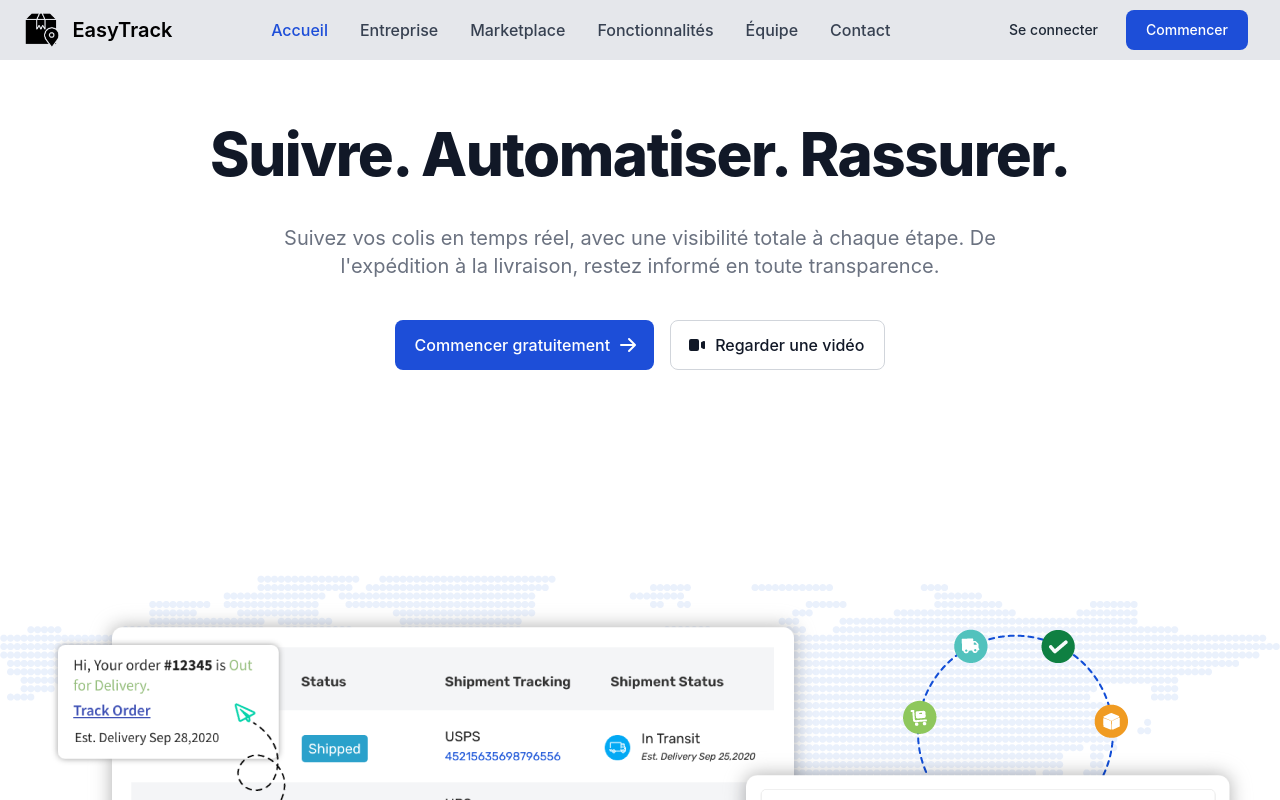
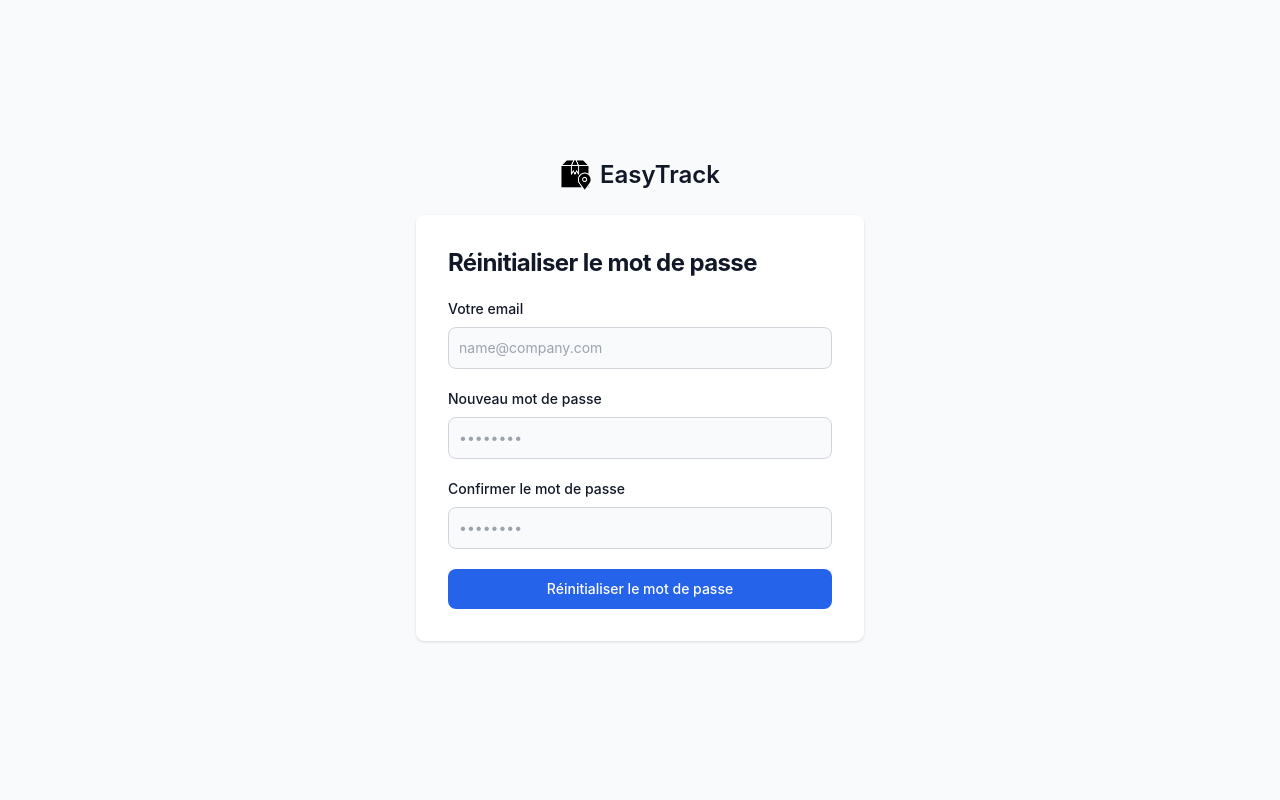
Before and after one commit to hezouBeke/Easy_Track_Front, a React (Vite) app in the folder Easy_front/: page /reset-password in a window 1280 px wide. Before the commit this address led to /home. Shown: the top 800 px of the page. Built offline with nearby package versions, Linux system fonts and the light colour scheme.

Commit message:
rest password session

```diff
--- a/Easy_front/src/App.jsx
+++ b/Easy_front/src/App.jsx
@@ -7,6 +7,7 @@ import CustomerDashboard from "./Components/Homepage/CustomerDashboard";
 import DriverDashboard from "./Components/Homepage/DriverDashboard";
 import AdminDashboard from "./Components/Admin/AdminDashboard";
 import CreateExpedition from "./Components/Admin/CreateExpedition";
+import ResetPassword from "./Components/ResetPassword ";
 
 function App() {
   return (
@@ -19,6 +20,7 @@ function App() {
         <Route path="/dashboard/driver" element={<DriverDashboard />} />
         <Route path="/dashboard/admin" element={<AdminDashboard />} />
         <Route path="/dashboard/admin/createshipment" element={<CreateExpedition />} />
+        <Route path="/reset-password" element={<ResetPassword />} />
         {/* Redirection de la racine vers Home */}
         <Route path="/" element={<Navigate replace to="/home" />} />
         {/* Gestion des routes non trouvées : redirection vers Home */}
--- a/Easy_front/src/Components/Admin/Shiptab.jsx
+++ b/Easy_front/src/Components/Admin/Shiptab.jsx
@@ -1,6 +1,6 @@
 function Shiptab() {
     return(
-        <section class="bg-white py-8 antialiased dark:bg-gray-900 md:py-16">
+        <section class="bg-white py-8 antialiased dark:bg-gray-800 md:py-16">
         <div class="mx-auto max-w-screen-xl px-4 2xl:px-0">
           <div class="mx-auto max-w-5xl">
             <div class="gap-4 sm:flex sm:items-center sm:justify-between">
--- a/Easy_front/src/Components/Login.jsx
+++ b/Easy_front/src/Components/Login.jsx
@@ -32,7 +32,6 @@ const Login = () => {
                 backgroundPosition: 'center',
                 backgroundRepeat: 'no-repeat',
                 height: '100vh'
-
             }}
         >
             <div className="flex flex-col items-center justify-center px-6 py-8 mx-auto md:h-screen lg:py-0">
@@ -102,7 +101,7 @@ const Login = () => {
                                         <label htmlFor="remember" className="text-gray-500 dark:text-gray-300">Se rappeler de moi</label>
                                     </div>
                                 </div>
-                                <a href="#" className="text-sm font-medium text-primary-600 hover:underline dark:text-primary-500">Mot de passe oublié?</a>
+                                <Link to="/reset-password" className="text-sm font-medium text-primary-600 hover:underline dark:text-primary-500">Mot de passe oublié?</Link>
                             </div>
                             <button type="submit" className="w-full text-white bg-primary-600 hover:bg-primary-700 focus:ring-4 focus:outline-none focus:ring-primary-300 font-medium rounded-lg text-sm px-5 py-2.5 text-center dark:bg-primary-600 dark:hover:bg-primary-700 dark:focus:ring-primary-800">Se connecter</button>
                             <p className="text-sm font-light text-gray-500 dark:text-gray-400">
@@ -115,4 +114,5 @@ const Login = () => {
         </section>
     );
 }
+
 export default Login;
--- a/Easy_front/src/Components/Register.jsx
+++ b/Easy_front/src/Components/Register.jsx
@@ -52,13 +52,14 @@ function Register() {
             const response = await authService.signup(formData);
             console.log('Account created:', response.data);
             setIsSuccessModalOpen(true);  // Ouvre le modal en cas de succès
-            setTimeout(() => {
-                setIsSuccessModalOpen(false);
-                navigate('/login');  // Redirige après la fermeture du modal
-            }, 3000);  // Le modal disparaît après 3 secondes
         } catch (error) {
             console.error('Error creating account:', error.response ? error.response.data : error.message);
         }
+    };
+
+    const closeSuccessModal = () => {
+        setIsSuccessModalOpen(false);
+        navigate('/login');  // Redirige après la fermeture du modal
     };
 
     return (
@@ -216,14 +217,21 @@ function Register() {
 
             {/* Modal de succès */}
             {isSuccessModalOpen && (
-                <div id="successModal" className="fixed top-4 right-4 flex items-center justify-center z-50">
-                    <div className="relative p-4 w-full max-w-sm h-full md:h-auto">
+                <div id="successModal" className="fixed inset-0 flex items-center justify-center z-50">
+                    <div className="relative p-4 w-full max-w-md h-full md:h-auto">
                         <div className="relative p-4 text-center bg-white rounded-lg shadow dark:bg-gray-800 sm:p-5">
+                            <button type="button" className="text-gray-400 absolute top-2.5 right-2.5 bg-transparent hover:bg-gray-200 hover:text-gray-900 rounded-lg text-sm p-1.5 ml-auto inline-flex items-center dark:hover:bg-gray-600 dark:hover:text-white" onClick={closeSuccessModal}>
+                                <svg aria-hidden="true" className="w-5 h-5" fill="currentColor" viewBox="0 0 20 20" xmlns="http://www.w3.org/2000/svg"><path fillRule="evenodd" d="M4.293 4.293a1 1 0 011.414 0L10 8.586l4.293-4.293a1 1 0 111.414 1.414L11.414 10l4.293 4.293a1 1 0 01-1.414 1.414L10 11.414l-4.293 4.293a1 1 0 01-1.414-1.414L8.586 10 4.293 5.707a1 1 0 010-1.414z" clipRule="evenodd"></path></svg>
+                                <span className="sr-only">Close modal</span>
+                            </button>
                             <div className="w-12 h-12 rounded-full bg-green-100 dark:bg-green-900 p-2 flex items-center justify-center mx-auto mb-3.5">
                                 <svg aria-hidden="true" className="w-8 h-8 text-green-500 dark:text-green-400" fill="currentColor" viewBox="0 0 20 20" xmlns="http://www.w3.org/2000/svg"><path fillRule="evenodd" d="M16.707 5.293a1 1 0 010 1.414l-8 8a1 1 0 01-1.414 0l-4-4a1 1 0 011.414-1.414L8 12.586l7.293-7.293a1 1 0 011.414 0z" clipRule="evenodd"></path></svg>
                                 <span className="sr-only">Success</span>
                             </div>
                             <p className="mb-4 text-lg font-semibold text-gray-900 dark:text-white">Compte créé avec succès!</p>
+                            <button onClick={closeSuccessModal} className="py-2 px-3 text-sm font-medium text-center text-white rounded-lg bg-primary-600 hover:bg-primary-700 focus:ring-4 focus:outline-none focus:ring-primary-300 dark:focus:ring-primary-900">
+                                Continuer
+                            </button>
                         </div>
                     </div>
                 </div>
--- /dev/null
+++ b/Easy_front/src/Components/ResetPassword .jsx
@@ -0,0 +1,85 @@
+import React, { useState } from "react";
+
+const ResetPassword = () => {
+    const [email, setEmail] = useState('');
+    const [password, setPassword] = useState('');
+    const [confirmPassword, setConfirmPassword] = useState('');
+
+    const handleSubmit = async (e) => {
+        e.preventDefault();
+        if (password !== confirmPassword) {
+            alert('Les mots de passe ne correspondent pas');
+            return;
+        }
+        // Logique pour envoyer les informations au backend pour réinitialiser le mot de passe
+        console.log('Email:', email, 'Password:', password);
+    };
+
+    return (
+        <section className="bg-gray-50 dark:bg-gray-100">
+            {/* <div className="absolute top-0 left-0 mt-4 ml-4 flex items-center">
+        <button onClick={() => navigate(-1)} className="text-gray-300 hover:text-white flex items-center">
+          <svg xmlns="http://www.w3.org/2000/svg" height="24px" viewBox="0 -960 960 960" width="24px" fill="#0255CA"><path d="m313-440 224 224-57 56-320-320 320-320 57 56-224 224h487v80H313Z"/></svg>
+        </button>
+        <span className="ml-4 text-xl font-semibold text-black">
+          Retour
+        </span>
+      </div> */}
+            <div className="flex flex-col items-center justify-center px-6 py-8 mx-auto md:h-screen lg:py-0">
+                <a href="#" className="flex items-center mb-6 text-2xl font-semibold text-gray-900 dark:text-black">
+                    <img className="w-8 h-8 mr-2" src="src\assets\logo2.png" alt="logo" />
+                    EasyTrack
+                </a>
+                <div className="w-full p-6 bg-white rounded-lg shadow dark:border md:mt-0 sm:max-w-md dark:bg-gray-800 dark:border-gray-700 sm:p-8">
+                    <h2 className="mb-1 text-xl font-bold leading-tight tracking-tight text-gray-900 md:text-2xl dark:text-white">
+                        Réinitialiser le mot de passe
+                    </h2>
+                    <form className="mt-4 space-y-4 lg:mt-5 md:space-y-5" onSubmit={handleSubmit}>
+                        <div>
+                            <label htmlFor="email" className="block mb-2 text-sm font-medium text-gray-900 dark:text-white">Votre email</label>
+                            <input
+                                type="email"
+                                name="email"
+                                id="email"
+                                className="bg-gray-50 border border-gray-300 text-gray-900 text-sm rounded-lg focus:ring-primary-600 focus:border-primary-600 block w-full p-2.5 dark:bg-gray-700 dark:border-gray-600 dark:placeholder-gray-400 dark:text-white dark:focus:ring-blue-500 dark:focus:border-blue-500"
+                                placeholder="name@company.com"
+                                required
+                                value={email}
+                                onChange={(e) => setEmail(e.target.value)}
+                            />
+                        </div>
+                        <div>
+                            <label htmlFor="password" className="block mb-2 text-sm font-medium text-gray-900 dark:text-white">Nouveau mot de passe</label>
+                            <input
+                                type="password"
+                                name="password"
+                                id="password"
+                                placeholder="••••••••"
+                                className="bg-gray-50 border border-gray-300 text-gray-900 text-sm rounded-lg focus:ring-primary-600 focus:border-primary-600 block w-full p-2.5 dark:bg-gray-700 dark:border-gray-600 dark:placeholder-gray-400 dark:text-white dark:focus:ring-blue-500 dark:focus:border-blue-500"
+                                required
+                                value={password}
+                                onChange={(e) => setPassword(e.target.value)}
+                            />
+                        </div>
+                        <div>
+                            <label htmlFor="confirm-password" className="block mb-2 text-sm font-medium text-gray-900 dark:text-white">Confirmer le mot de passe</label>
+                            <input
+                                type="password"
+                                name="confirm-password"
+                                id="confirm-password"
+                                placeholder="••••••••"
+                                className="bg-gray-50 border border-gray-300 text-gray-900 text-sm rounded-lg focus:ring-primary-600 focus:border-primary-600 block w-full p-2.5 dark:bg-gray-700 dark:border-gray-600 dark:placeholder-gray-400 dark:text-white dark:focus:ring-blue-500 dark:focus:border-blue-500"
+                                required
+                                value={confirmPassword}
+                                onChange={(e) => setConfirmPassword(e.target.value)}
+                            />
+                        </div>
+                        <button type="submit" className="w-full text-white bg-primary-600 hover:bg-primary-700 focus:ring-4 focus:outline-none focus:ring-primary-300 font-medium rounded-lg text-sm px-5 py-2.5 text-center dark:bg-primary-600 dark:hover:bg-primary-700 dark:focus:ring-primary-800">Réinitialiser le mot de passe</button>
+                    </form>
+                </div>
+            </div>
+        </section>
+    );
+}
+
+export default ResetPassword;
```
